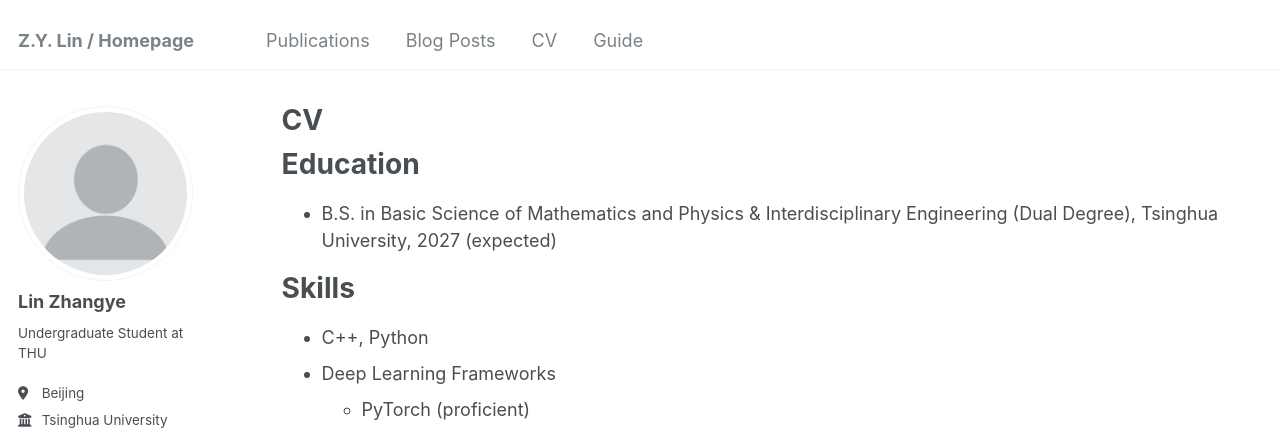
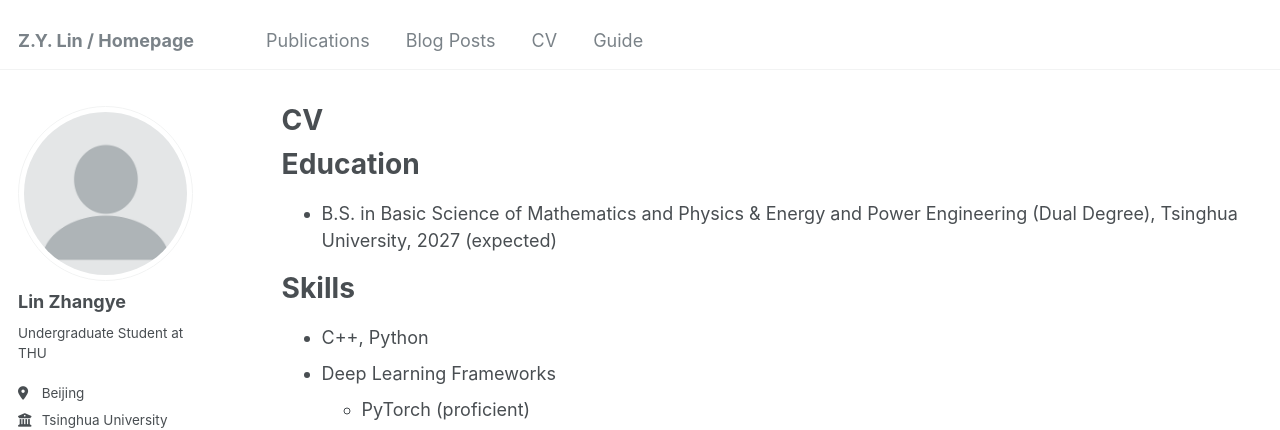
Before and after one commit to lin-zy23/lin-zy23.github.io, a Jekyll site: the page built from _pages/cv.md, in a window 1280 px wide and 900 px high. Shown: the top 430 px of the window. Built offline with Jekyll 4.4.1, drawn with Linux system fonts in a browser that asks for light colours; some web fonts are replaced.

Commit message:
version2

```diff
--- a/_pages/cv.md
+++ b/_pages/cv.md
@@ -13,7 +13,7 @@ Education
 ======
 <!-- * Ph.D in Version Control Theory, GitHub University, 2018 (expected)
 * M.S. in Jekyll, GitHub University, 2014 -->
-* B.S. in Basic Science of Mathematics and Physics & Interdisciplinary Engineering (Dual Degree), Tsinghua University, 2027 (expected)
+* B.S. in Basic Science of Mathematics and Physics & Energy and Power Engineering (Dual Degree), Tsinghua University, 2027 (expected)
 
 <!-- Work experience
 ======
```
